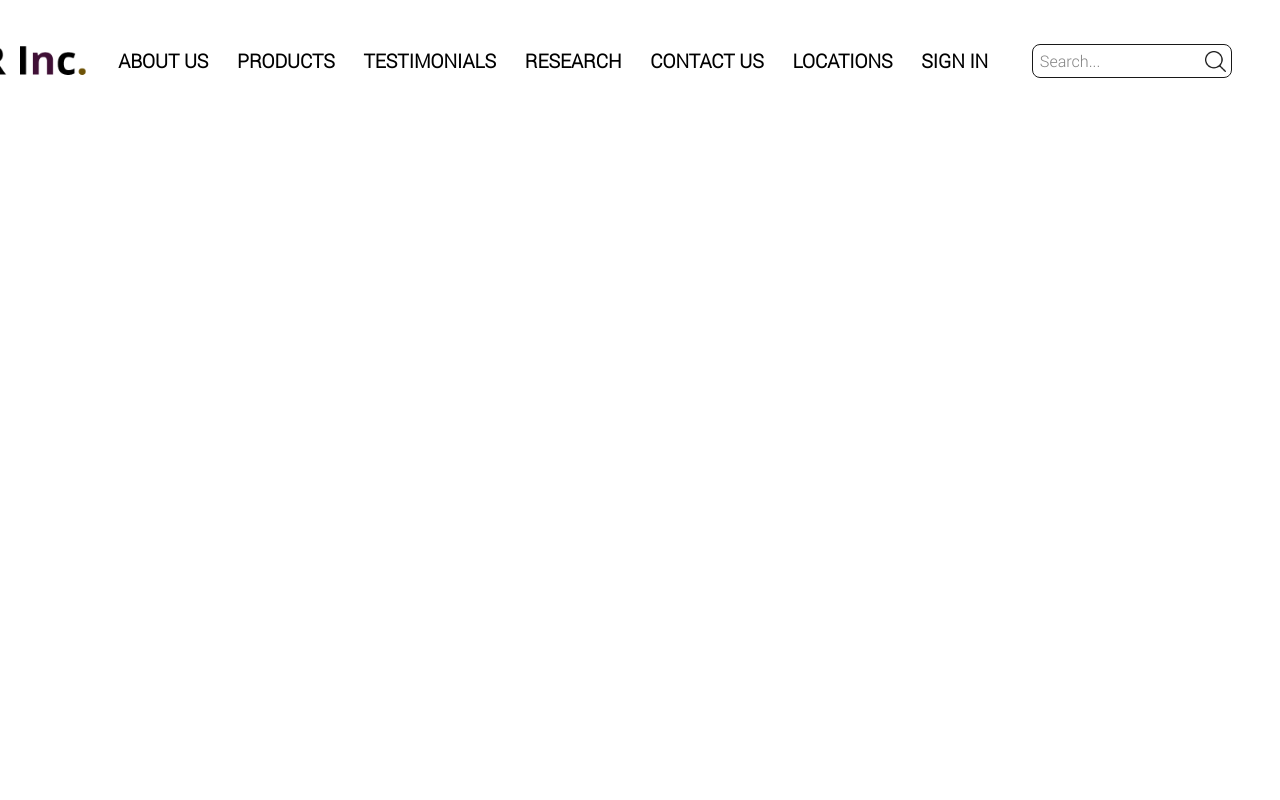
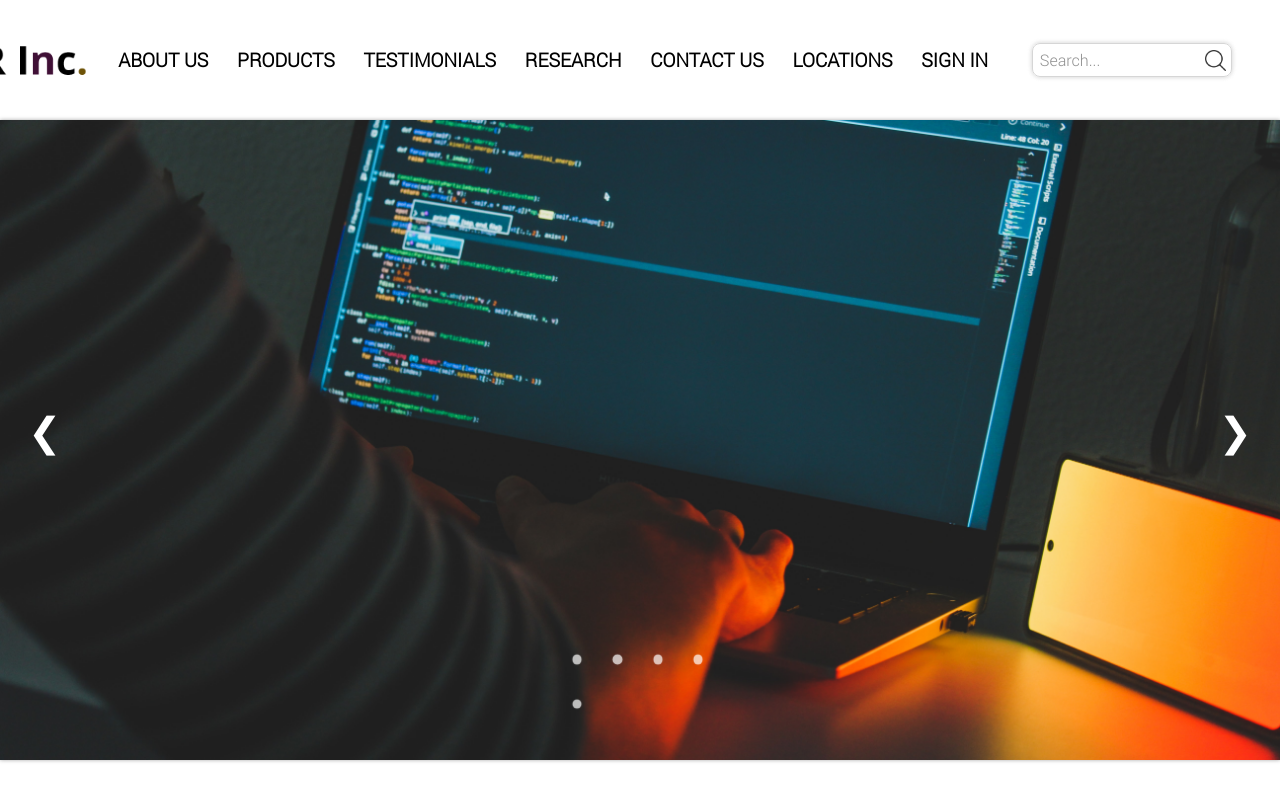
Before and after one commit to n-kalu/WebProject, a plain HTML site: page Index.html in a window 1280 px wide. Drawn offline with Linux system fonts and the light colour scheme.

Commit message:
Created and renamed files and folder; Added the slideshow images and buttons

```diff
--- a/Functions.js
+++ b/Functions.js
@@ -0,0 +1,11 @@
+let m = document.getElementById("testing");
+
+m.addEventListener("click", myfunction);
+
+function myfunction(){
+    alert("You Just Clicked the Button");
+}
+
+function logoclick(){
+    alert("I just clicked my logo")
+}
--- a/Index.html
+++ b/Index.html
@@ -6,16 +6,19 @@
     <meta name="viewport" content="width=device-width, initial-scale=1.0">
     <title>Home</title>
     <link rel="stylesheet" href="Styles.css">
-    <script src="Functions.js"></script>
+    <script src="./Functions.js" defer></script>
 
     <!-- ATTRIBUTE AUTHORS OF FREE DOWNLOADED CONTENT -->
     <a href="https://www.flaticon.com/free-icons/search" title="search icons" class="downloaded">Search icons created by Catalin Fertu - Flaticon</a>
-    <!-- ************************************************************************************************************************************************** -->
+    <!-- ********************************************************************************************************************************* -->
 </head>
 <body>
     <section class="header">
         <div class="logo">
-            <a href=""><img src="Assets/Images/logo.png" alt="XYR Inc. Logo"></a>
+            <div class="subLogo">
+                <a href=""><img src="./Assets/Images/Logo/logo.png" alt="XYR Inc. Logo" onclick="logoclick()"></a>
+                <a href="" ><img src="./Assets/Images/Logo/logoHover.png" alt="XYR Inc. Logo" class="logoHoverImg"></a>
+            </div>
         </div>
         <nav class="menu">
             <ul>
@@ -36,10 +39,33 @@
         </div>
 
     </section>
-    <section class="body">
 
 
+    <article class="slideShow">
+        <div class="ssGroup">
+            <!-- <div class="ssImgContent imgCon1"><img src="./Assets/Images/Slideshow/soldering.jpg" alt="soldering"></div> -->
+            <div class="ssImgContent imgCon2"><img src="./Assets/Images/Slideshow/coding.jpg" alt="coding"></div>
+            <!-- <div class="ssImgContent imgCon3"><img src="./Assets/Images/Slideshow/solar.jpg" alt="solar"></div> -->
+            <!-- <div class="ssImgContent imgCon4"><img src="./Assets/Images/Slideshow/analysis.jpg" alt="analysis"></div> -->
+            <!-- <div class="ssImgContent imgCon5"><img src="./Assets/Images/Slideshow/board.jpg" alt="board"></div> -->
+        </div>
+
+        <a href="" class="aContainer lArrowCont"><span class="leftArrow">&#10094;</span></a>
+        <a href="" class="aContainer rArrowCont"><span class="rightArrow">&#10095;</span></a>
+
+        <div class="ssButtons">
+            <a href=""></a><a href=""></a><a href=""></a><a href=""></a><a href=""></a>
+        </div>
+
+    </article>
+
+
+    <section class="body">
+    <div ></div>
     </section>
-    <section class="footer"></section>
+    <section class="footer">
+        <!-- <button id="testing">Click Me</button> -->
+
+    </section>
 </body>
 </html>
--- a/Styles.css
+++ b/Styles.css
@@ -1,4 +1,4 @@
-/*** WEB FONT RESOURCES ***/
+/* Web Font Resources */
 
 @font-face {
     font-family: 'robotolight';
@@ -7,7 +7,6 @@
     font-style: normal;
 
 }
-
 @font-face {
     font-family: 'robotothin';
     src: url('./Assets/Fonts/Roboto-Thin-webfont.woff') format('woff');
@@ -15,7 +14,6 @@
     font-style: normal;
 
 }
-
 @font-face {
     font-family: 'robotoregular';
     src: url('./Assets/Fonts/Roboto-Regular-webfont.woff') format('woff');
@@ -23,7 +21,6 @@
     font-style: normal;
 
 }
-
 @font-face {
     font-family: 'robotomedium';
     src: url('./Assets/Fonts/Roboto-Medium-webfont.woff') format('woff');
@@ -31,23 +28,29 @@
     font-style: normal;
 
 }
-/***************************************************************************************************************************************/
 
 
-/*** ATTRIBUTE AUTHORS OF FREE DOWNLOADED CONTENT ***/
 
+
+/* Attribute Authors Of Free Downloaded Content */
 .downloaded{
     display:none;
 }
 
-/***************************************************************************************************************************************/
 
+
+
+/* Default Page Settings */
 body{
     margin: 0;
     padding: 0;
     font-family: roboto, Arial, Helvetica, sans-serif;
 }
 
+
+
+
+/* General Header Styles */
 .header{
     /* background:yellow; */
     display: flex;
@@ -57,23 +60,51 @@ body{
     padding:2rem 3rem;
 }
 
+
+
+
+/* Logo Styles */
 .logo{
-   /* background: pink; */
    flex-grow: 1;
+   position: relative;
+   width: 10rem;
+   height: 3.5rem;
+   padding-right: 2vw;
 }
+.subLogo{
+    width: inherit;
 
-.logo img{
+}
+.logo a img {
     width: 10rem;
     padding-right: 2vw;
 }
+.logoHoverImg {
+   display: inline-block;
+   width: 10rem;
+   padding-right: 2vw;
+   position:absolute;
+   top: 0;
+   left: 0;
+   z-index: 200;
+   opacity: 0;
+   transition: opacity 0.2s;
 
+}
+.subLogo:hover .logoHoverImg {
+    opacity: 1;
+}
+
+
+
+
+/* Menu Styles */
 .menu{
    /* background:lightgreen; */
    margin-right: 3vw;
    flex-grow: 0.5;
 
 }
-
 .menu ul{
     list-style: none;
     display: flex;
@@ -86,7 +117,6 @@ body{
     align-items: center;
     /* background:red; */
 }
-
 .menu ul li a{
     text-decoration: none;
     color: black;
@@ -94,29 +124,33 @@ body{
     font-family:robotolight;
     font-weight: bold;
     padding: 5px;
-    /* background:blue; */
+    transition: background-color 0.2s;
+    border-radius: 5px;
+}
+.menu ul li a:hover{
+    background-color: #ececec;
+    border-radius: 5px;
+    color: #5f024b;
+    box-shadow:0 0 1px 0.5px #ececec;
 }
 
-.menu ul li a:hover{
-    background: #e2e2e2;
-    border-radius: 5px;
-    color: #5f024b;
-}
-/* ************************************************ */
+
+
+
+/* Search Box Styles */
 .searchbox{
     /* background:brown; */
-    border: 1px solid black;
+    border: 1.9px solid #cccccc;
+    box-shadow: 0 0 4px 0.4px #cccccc;
     border-radius: 0.5rem;
     padding: 0 0.2rem;
-    opacity: 0.9;
+    opacity: 0.8;
 }
-
 .searchbox form{
     display: flex;
     align-items: center;
 
 }
-
 .searchbox form input{
     font-family: robotolight;
     font-size: 1rem;
@@ -125,13 +159,11 @@ body{
     border-color: transparent;
     padding-right: 0.7rem;
 }
-
 .searchbox form input:focus{
    border-right-color: #000000;
    opacity: 0.7;
    outline: none;
 }
-
 .searchbox form button{
     width: 1.5rem;
     height: 2rem;
@@ -144,9 +176,124 @@ body{
     cursor: pointer;
     margin-left: 0.5rem;
     border-color: transparent;
+    transition: opacity 0.2s;
     /* background-color:pink; */
 }
-
 .searchbox form button:hover{
     opacity: 0.5;
+
 }
+
+
+
+/* Slide Show Styles*/
+.slideShow{
+    position: relative;
+    height:80vh;
+}
+.ssImgContent img{
+    width:100%;
+    height:80vh;
+    object-fit:cover;
+    /* box-shadow: 0 0 20px 10px #eeeeee; */
+    box-shadow: 0 0 4px 0.4px #a5a5a5;
+}
+.aContainer{
+    display:flex;
+    position:absolute;
+    /* background:red; */
+    text-decoration: none;
+    width:4rem;
+    height: 4rem;
+    justify-content: center;
+    align-items: center;
+    border-radius:50%;
+    transition: 0.2s background-color;
+}
+.aContainer:hover{
+    border-radius:50%;
+    background:black;
+    opacity: 0.5;
+}
+.lArrowCont{
+    top: 35vh;
+    left: 1vw;
+}
+.leftArrow{
+    display:inline-block;
+    font-size: 2.5rem;
+    color:white;
+}
+.rArrowCont{
+    top: 35vh;
+    right: 1vw;
+}
+.rightArrow{
+    display:inline-block;
+    font-size: 2.5rem;
+    color:white;
+}
+.ssButtons{
+    width:13vw;
+    position:absolute;
+    bottom: 4vh;
+    left:0;
+    right:0;
+    margin:0 auto;
+}
+.ssButtons a{
+    display: inline-block;
+    text-decoration:none;
+    width:0.4rem;
+    height:0.4rem;
+    margin:1rem;
+    background: #ffffff;
+    border:1px solid #ffffff;
+    border-radius:50%;
+    box-shadow:0 0 1px 0.5px #ffffff;
+    opacity: 0.7;
+    transition: 0.2s background-color;
+}
+
+.ssButtons a:hover{
+    background: black;
+    border:1px solid black;
+    box-shadow:0 0 1px 0.5px black;
+    opacity: 0.5
+}
+
+
+
+
+
+
+
+
+
+
+
+
+
+
+
+
+
+
+
+
+
+
+/* .test{
+    width: 200px;
+    height: 200px;
+    background-color: red;
+    margin: 0 auto;
+    border-radius: 50%;
+    animation-name: ro;
+    animation-duration: 1s;
+}
+
+@keyframes ro{
+    from{transform: rotate(0);}
+    to{transform: rotate(360deg);}
+} */
```
Also changed, not shown: Assets/Images/Logo/logo.png (renamed from Assets/Images/logo.png), Assets/Images/Logo/logoHover.png (added), Assets/Images/Slideshow/board.jpg (added), Assets/Images/Slideshow/coding.jpg (added), 3 other files.
